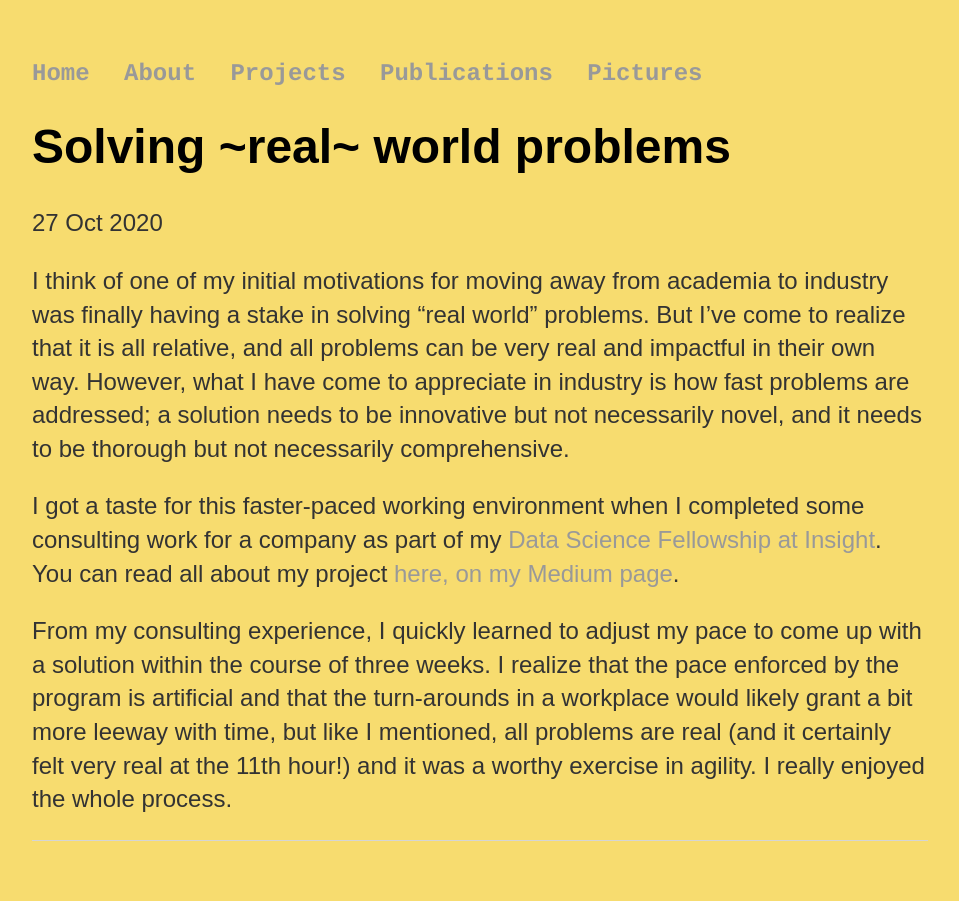
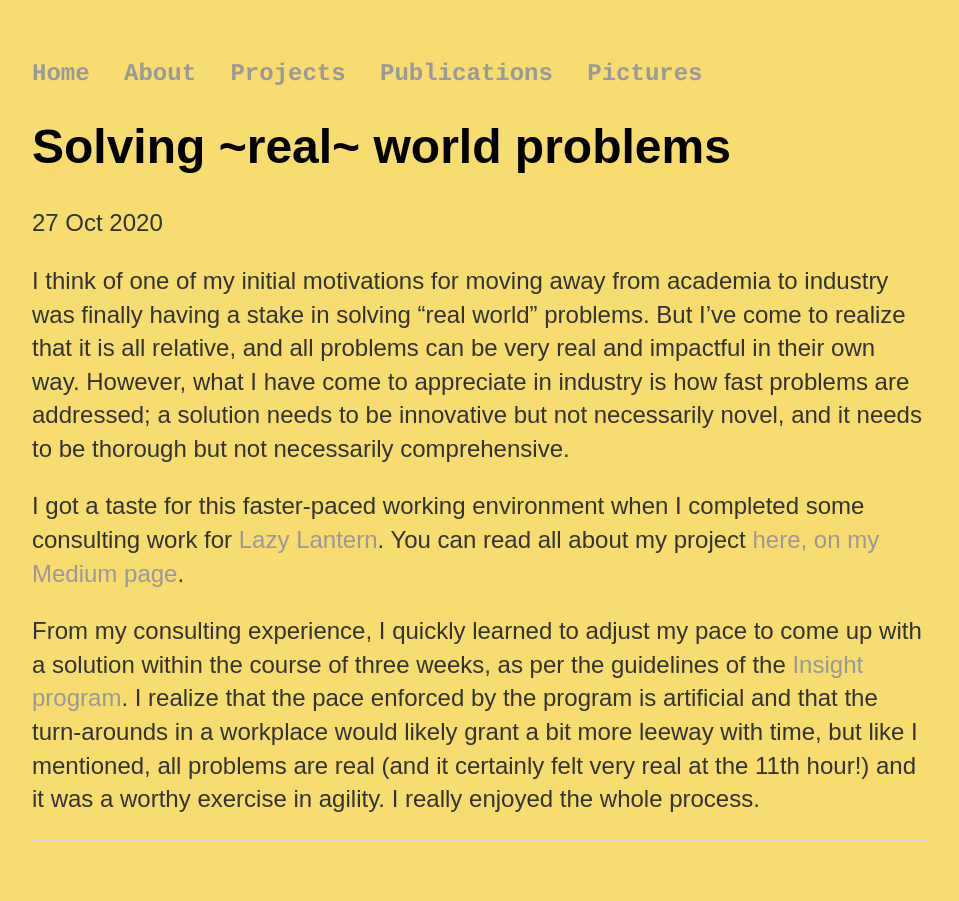
Before and after one commit to athpud/athpud.github.io, a Jekyll site: the page built from _posts/2020-10-27-athula-insight.md, in a window 1280 px wide. Shown: the whole page, without its empty margins (160-1119 px from the left). Built offline with Jekyll 4.4.1, drawn with Linux system fonts in a browser that asks for light colours.

Commit message:
Update 2020-10-27-athula-insight.md

```diff
--- a/_posts/2020-10-27-athula-insight.md
+++ b/_posts/2020-10-27-athula-insight.md
@@ -6,6 +6,6 @@ date: 2020-10-27
 
 I think of one of my initial motivations for moving away from academia to industry was finally having a stake in solving "real world" problems. But I've come to realize that it is all relative, and all problems can be very real and impactful in their own way. However, what I have come to appreciate in industry is how fast problems are addressed; a solution needs to be innovative but not necessarily novel, and it needs to be thorough but not necessarily comprehensive.
 
-I got a taste for this faster-paced working environment when I completed some consulting work for a company as part of my <a href="https://insightfellows.com/data-science" target="_blank">Data Science Fellowship at Insight</a>. You can read all about my project <a href="https://towardsdatascience.com/uprooting-anomalies-in-online-user-behavior-34d88ab65035" target="_blank">here, on my Medium page</a>.
+I got a taste for this faster-paced working environment when I completed some consulting work for <a href="https://www.lazylantern.com/" target="_blank">Lazy Lantern</a>. You can read all about my project <a href="https://towardsdatascience.com/uprooting-anomalies-in-online-user-behavior-34d88ab65035" target="_blank">here, on my Medium page</a>.
 
-From my consulting experience, I quickly learned to adjust my pace to come up with a solution within the course of three weeks. I realize that the pace enforced by the program is artificial and that the turn-arounds in a workplace would likely grant a bit more leeway with time, but like I mentioned, all problems are real (and it certainly felt very real at the 11th hour!) and it was a worthy exercise in agility. I really enjoyed the whole process.
+From my consulting experience, I quickly learned to adjust my pace to come up with a solution within the course of three weeks, as per the guidelines of the <a href="https://insightfellows.com/data-science" target="_blank">Insight program</a>. I realize that the pace enforced by the program is artificial and that the turn-arounds in a workplace would likely grant a bit more leeway with time, but like I mentioned, all problems are real (and it certainly felt very real at the 11th hour!) and it was a worthy exercise in agility. I really enjoyed the whole process.
```
